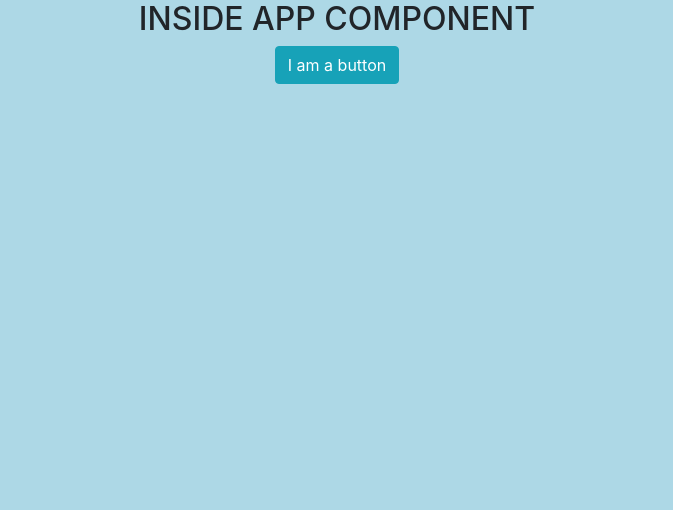
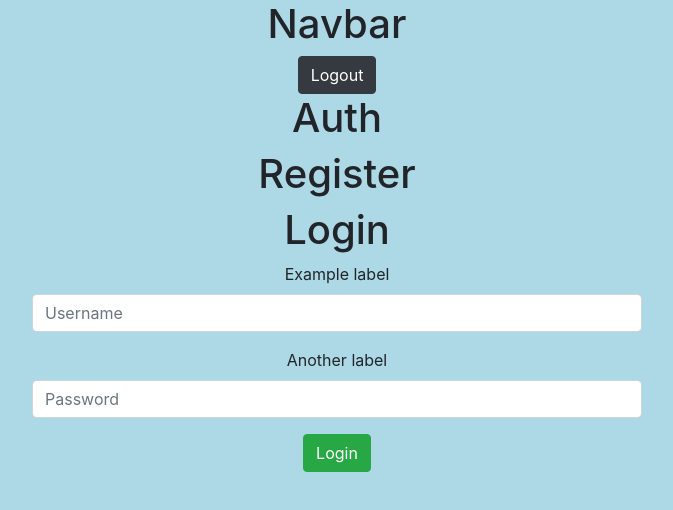
Before and after one commit to davideverett89/virtumarket-react-client, a React (Create React App) app: page / in a window 1280 px wide. Shown: the top 510 px of the page, without its empty margins (303-976 px from the left). Built offline with nearby package versions, Linux system fonts and the light colour scheme; no server answers.

Commit message:
User is able to log in or out.

```diff
--- a/src/App/App.js
+++ b/src/App/App.js
@@ -1,11 +1,19 @@
-import React from 'react';
+import React, { useState } from 'react';
+
+import MyNavBar from '../components/shared/MyNavBar/MyNavBar';
+import Auth from '../components/pages/Auth/Auth';
+
 import './App.scss';
 
-const App = () => (
-  <div className="App">
-    <h2>INSIDE APP COMPONENT</h2>
-    <button className="btn btn-info">I am a button</button>
-  </div>
-);
+const App = () => {
+  const [authed, setAuthed] = useState(false);
+
+  return (
+    <div className="App">
+      <MyNavBar setAuthed={setAuthed} />
+      <Auth setAuthed={setAuthed} />
+    </div>
+  );
+};
 
 export default App;
--- /dev/null
+++ b/src/components/pages/Auth/Auth.js
@@ -0,0 +1,16 @@
+import React from 'react';
+
+import UserRegistrationForm from '../../shared/UserRegistrationForm/UserRegistrationForm';
+import UserAuthenticationForm from '../../shared/UserAuthenticationForm/UserAuthenticationForm';
+
+import './Auth.scss';
+
+const Auth = ({ setAuthed }) => (
+    <div className="Auth">
+        <h1>Auth</h1>
+        <UserRegistrationForm />
+        <UserAuthenticationForm setAuthed={setAuthed} />
+    </div>
+);
+
+export default Auth;
--- /dev/null
+++ b/src/components/pages/Auth/Auth.scss
@@ -0,0 +1,3 @@
+.Auth {
+    display: block;
+}
--- /dev/null
+++ b/src/components/shared/MyNavBar/MyNavBar.js
@@ -0,0 +1,22 @@
+import React from 'react';
+
+import useSimepleAuth from '../../../helpers/data/authData';
+
+import './MyNavBar.scss';
+
+const MyNavBar = ({ setAuthed }) => {
+  const { logout } = useSimepleAuth();
+  const logMeOut = (e) => {
+    e.preventDefault();
+    logout();
+    setAuthed(false);
+  };
+  return (
+        <div className="MyNavbar">
+            <h1>Navbar</h1>
+            <button className="btn btn-dark logout-btn" onClick={logMeOut}>Logout</button>
+        </div>
+  );
+};
+
+export default MyNavBar;
--- /dev/null
+++ b/src/components/shared/MyNavBar/MyNavBar.scss
@@ -0,0 +1,3 @@
+.MyNavBar {
+    display: block;
+}
--- /dev/null
+++ b/src/components/shared/UserAuthenticationForm/UserAuthenticationForm.js
@@ -0,0 +1,43 @@
+import React, { useRef } from 'react';
+
+import useSimpleAuth from '../../../helpers/data/authData';
+
+import './UserAuthenticationForm.scss';
+
+const UserAuthenticationForm = ({ setAuthed }) => {
+  const username = useRef();
+  const password = useRef();
+  const { login } = useSimpleAuth();
+
+  const handleLogin = (e) => {
+    e.preventDefault();
+    const loginCredentials = {
+      username: username.current.value,
+      password: password.current.value,
+    };
+    login(loginCredentials)
+      .then(() => {
+        setAuthed(true);
+      })
+      .catch((err) => console.error('There was an issue logging in:', err));
+  };
+
+  return (
+        <div className="UserAuthenticationForm">
+            <h1>Login</h1>
+            <form className="col-6 m-auto">
+                <div className="form-group">
+                    <label htmlFor="username">Example label</label>
+                    <input ref={username} type="text" className="form-control" id="username" placeholder="Username" />
+                </div>
+                <div className="form-group">
+                    <label htmlFor="password">Another label</label>
+                    <input ref={password} type="text" className="form-control" id="password" placeholder="Password" />
+                </div>
+                <button type="button" className="btn btn-success" onClick={handleLogin}>Login</button>
+            </form>
+        </div>
+  );
+};
+
+export default UserAuthenticationForm;
--- /dev/null
+++ b/src/components/shared/UserAuthenticationForm/UserAuthenticationForm.scss
@@ -0,0 +1,3 @@
+.UserAuthenticationForm {
+    display: block;
+}
--- /dev/null
+++ b/src/components/shared/UserRegistrationForm/UserRegistrationForm.js
@@ -0,0 +1,11 @@
+import React from 'react';
+
+import './UserRegistrationForm.scss';
+
+const UserRegistrationForm = () => (
+    <div className="UserRegistrationForm">
+        <h1>Register</h1>
+    </div>
+);
+
+export default UserRegistrationForm;
--- /dev/null
+++ b/src/components/shared/UserRegistrationForm/UserRegistrationForm.scss
@@ -0,0 +1,3 @@
+.UserRegistrationForm {
+    display: block;
+}
--- /dev/null
+++ b/src/helpers/apiKeys.example.json
@@ -0,0 +1,5 @@
+{
+    "virtumarketAPI": {
+        "apiUrl": ""
+    }
+}
--- /dev/null
+++ b/src/helpers/data/authData.js
@@ -0,0 +1,58 @@
+import { useState } from 'react';
+
+import apiKeys from '../apiKeys.json';
+
+const baseUrl = apiKeys.virtumarketAPI.apiUrl;
+
+const useSimpleAuth = () => {
+  const [loggedIn, setIsLoggedIn] = useState(false);
+
+  const isAuthenticated = () => loggedIn || localStorage.getItem('virtumarket_token') !== null;
+
+  const register = (userInfo) => fetch(`${baseUrl}/register/merchant`, {
+    method: 'POST',
+    headers: {
+      'Content-Type': 'application/json',
+      Accept: 'application/json',
+    },
+    body: JSON.stringify(userInfo),
+  })
+    .then((res) => res.json())
+    .then((res) => {
+      if ('token' in res) {
+        localStorage.setItem('virtumarket_token', res.token);
+        setIsLoggedIn(true);
+      }
+    })
+    .catch((err) => console.error('There was an issue with registering this user:', err));
+
+  const login = (credentials) => fetch(`${baseUrl}/login/`, {
+    method: 'POST',
+    headers: {
+      'Content-Type': 'application/json',
+      Accept: 'application/json',
+    },
+    body: JSON.stringify(credentials),
+  })
+    .then((res) => res.json())
+    .then((res) => {
+      if ('valid' in res && res.valid && 'token' in res) {
+        localStorage.setItem('virtumarket_token', res.token);
+        setIsLoggedIn(true);
+      } else {
+        alert('Login credintials not valid!');
+      }
+    })
+    .catch((err) => console.error('There was an issue logging this user in:', err));
+
+  const logout = () => {
+    setIsLoggedIn(false);
+    localStorage.removeItem('virtumarket_token');
+  };
+
+  return {
+    isAuthenticated, logout, login, register,
+  };
+};
+
+export default useSimpleAuth;
```
Also changed, not shown: 1 other file (tests, documents, lock files or other folders).
